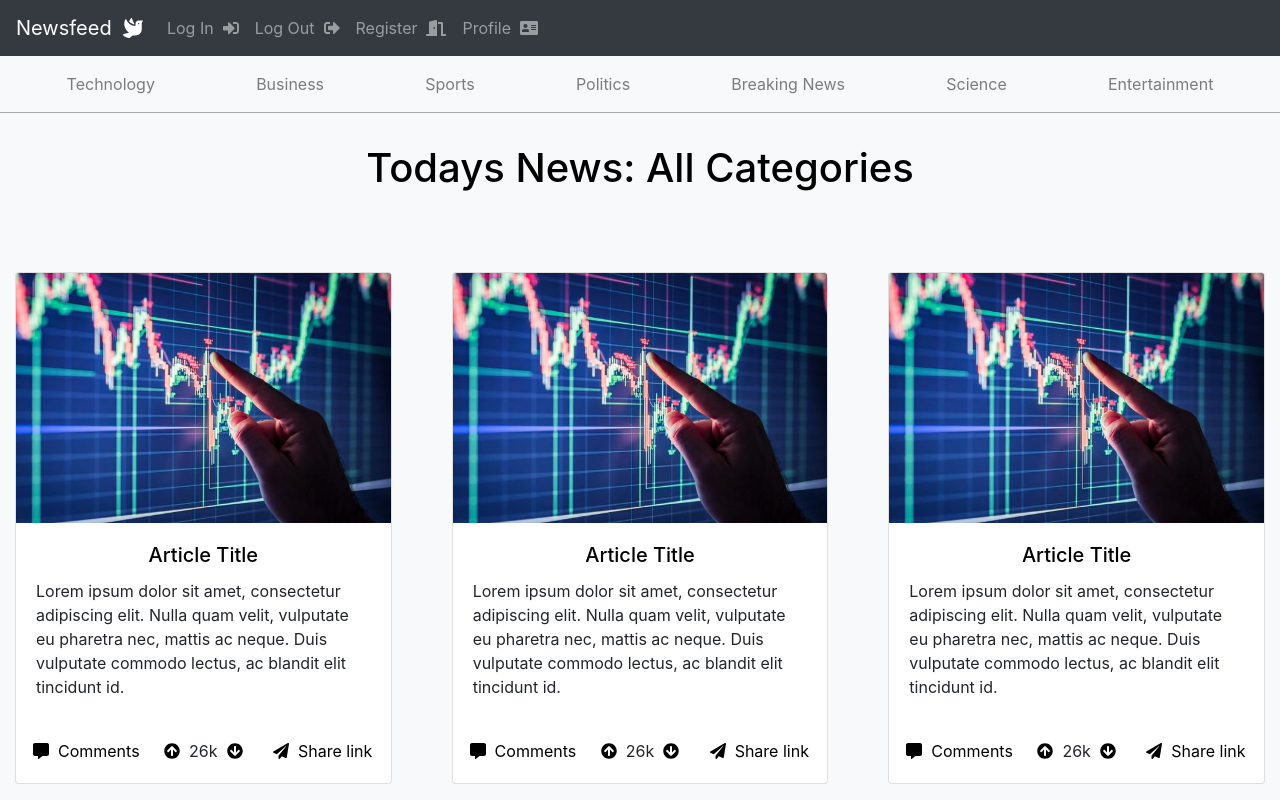
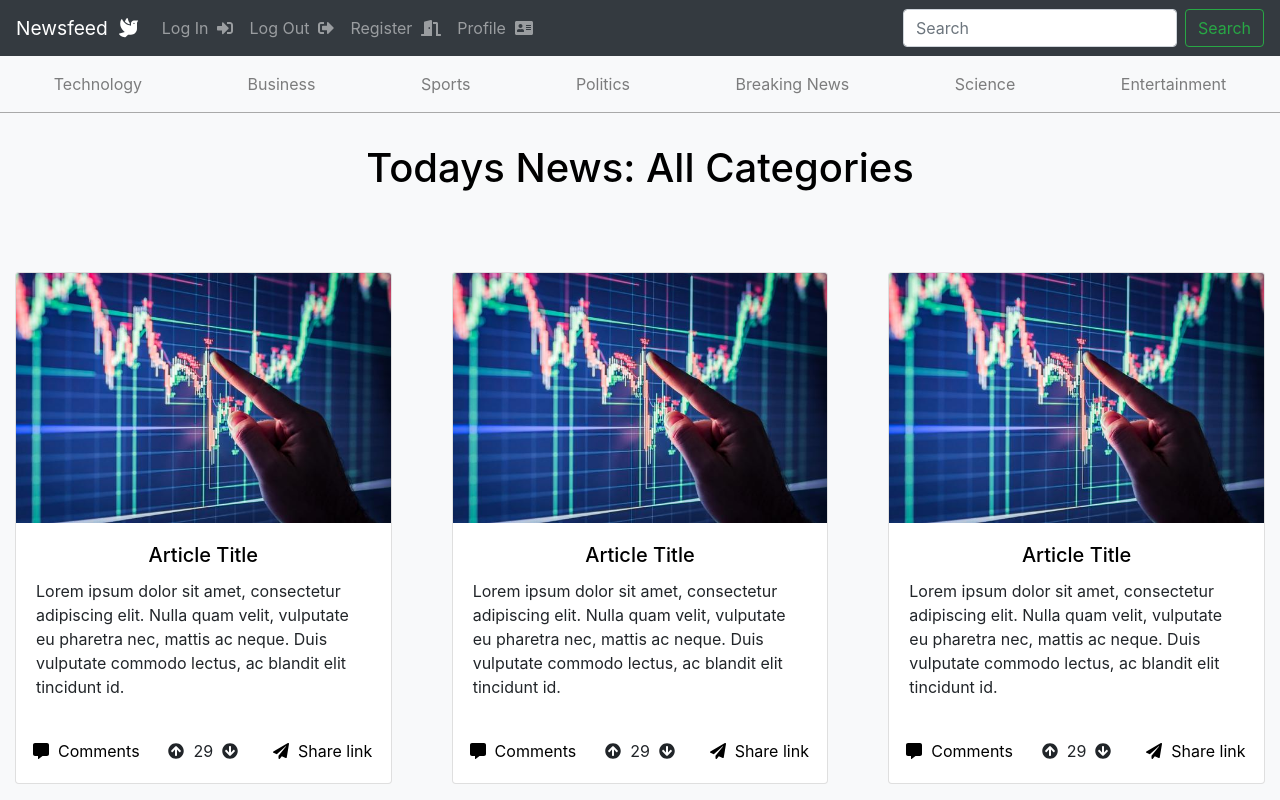
Before and after one commit to vikasham/newsfeed, a React (Create React App) app: page / in a window 1280 px wide. Shown: the top 800 px of the page. Built offline with nearby package versions, Linux system fonts and the light colour scheme.

Commit message:
added search bar, modularized nav bar code

```diff
--- a/src/components/ArticlePage.js
+++ b/src/components/ArticlePage.js
@@ -10,7 +10,23 @@ import {faCommentAlt, faArrowCircleUp, faArrowCircleDown, faPaperPlane, faUndo,
 import '../css/ArticlePage.css'
 
 class ArticlePage extends Component{
+  constructor(props) {
+    super(props);
+
+    this.state = { articlescore: 29}
+    this.increaseScore = this.increaseScore.bind(this);
+    this.decreaseScore = this.decreaseScore.bind(this);
+  }
+  increaseScore = (e) => {
+      this.setState({ articlescore: this.state.articlescore + 1 });
+      //increment article score member variable
+  };
+  decreaseScore = (e) => {
+      this.setState({ articlescore: this.state.articlescore - 1 });
+      //decrement article score member variable
+  };
   render(){
+    var score = this.state.articlescore;
     return(
       <div>
 
@@ -38,8 +54,8 @@ class ArticlePage extends Component{
                     &nbsp; <a  id="comments" href="/" data-toggle="modal" data-target="#commentsModal"><FontAwesomeIcon icon={faCommentAlt}/>&nbsp; Comments</a>
                   </div>
                   <div id="iconcol" class="col-sm-4">
-                    <a id="comments" href="/"><FontAwesomeIcon icon={faArrowCircleUp}/></a>&nbsp; 26k &nbsp;
-                    <a  id="comments" href="/"><FontAwesomeIcon icon={faArrowCircleDown}/>  </a>
+                    <a class="incdec" id="comments" onClick={this.increaseScore.bind(this)}><FontAwesomeIcon icon={faArrowCircleUp}/></a>&nbsp; {score} &nbsp;
+                    <a class="incdec" id="comments" onClick={this.decreaseScore.bind(this)}><FontAwesomeIcon icon={faArrowCircleDown}/>  </a>
                   </div>
                   <div id="iconcol" class="col-sm-4">
                     <a id="comments" href="/"data-toggle="modal" data-target="#shareModal"><FontAwesomeIcon icon={faPaperPlane}/>&nbsp; Share link</a>&nbsp;
--- a/src/components/ArticleThumbnail.js
+++ b/src/components/ArticleThumbnail.js
@@ -8,14 +8,30 @@ import SharePopup from './SharePopup'
 
 class Dash extends Component
 {
+  constructor(props) {
+    super(props);
+
+    this.state = { articlescore: 29}
+    this.increaseScore = this.increaseScore.bind(this);
+    this.decreaseScore = this.decreaseScore.bind(this);
+  }
+  increaseScore = (e) => {
+      this.setState({ articlescore: this.state.articlescore + 1 });
+      //increment article score member variable
+  };
+  decreaseScore = (e) => {
+      this.setState({ articlescore: this.state.articlescore - 1 });
+      //decrement article score member variable
+  };
   render(){
+    var score = this.state.articlescore;
     return(
       <div class="card">
-        <a href="/">
+        <a href="/articlepage">
           <img class="card-img-top" alt="article thumbnail" src={stock}/>
         </a>
         <div class="card-body">
-          <a href="/">
+          <a href="/articlepage">
             <h5 class="text-center card-title">Article Title</h5>
           </a>
           <p class="card-text">Lorem ipsum dolor sit amet, consectetur adipiscing elit. Nulla quam velit, vulputate eu pharetra nec, mattis ac neque. Duis vulputate commodo lectus, ac blandit elit tincidunt id.</p>
@@ -26,8 +42,8 @@ class Dash extends Component
             &nbsp; <a  id="commentstn" href="/" data-toggle="modal" data-target="#commentsModal"><FontAwesomeIcon icon={faCommentAlt}/>&nbsp; Comments</a>
           </div>
           <div id="iconcoltn" class="col-sm-4">
-            <a id="commentstn" href="/"><FontAwesomeIcon icon={faArrowCircleUp}/></a>&nbsp; 26k &nbsp;
-            <a  id="commentstn" href="/"><FontAwesomeIcon icon={faArrowCircleDown}/>  </a>
+            <a id="commentstn" onClick={this.increaseScore.bind(this)}><FontAwesomeIcon icon={faArrowCircleUp}/></a>&nbsp; {score} &nbsp;
+            <a id="commentstn" onClick={this.decreaseScore.bind(this)}><FontAwesomeIcon icon={faArrowCircleDown}/>  </a>
           </div>
           <div id="iconcoltn" class="col-sm-4">
             <a id="commentstn" href="/"data-toggle="modal" data-target="#shareModal"><FontAwesomeIcon icon={faPaperPlane}/>&nbsp; Share link</a>&nbsp;
--- a/src/components/NavigationBar.js
+++ b/src/components/NavigationBar.js
@@ -7,6 +7,7 @@ import 'bootstrap/dist/css/bootstrap.min.css';
 import 'bootstrap/dist/js/bootstrap.min.js';
 import '../css/NavigationBar.css'
 import TopicNav from './TopicNav'
+import TitleNav from './TitleNav'
 
 
 class NavigationBar extends Component
@@ -28,39 +29,7 @@ class NavigationBar extends Component
     return(
       <div id ="navbar">
         <div class="container-fluid fixed-top">
-        <div class="row">
-          <nav class="navbar navbar-expand-sm bg-dark navbar-dark w-100">
-                <div class="navbar-header">
-                  <div class="navbar-brand">Newsfeed &nbsp;
-                    <FontAwesomeIcon icon={faDove}/>
-                  </div>
-                </div>
-                <ul class="navbar-nav">
-                  <li class="nav-item">
-
-                    <div class="nav-link" data-toggle="modal" data-target="#myModal1">Log In &nbsp;
-                      <FontAwesomeIcon icon={faSignInAlt}/>
-                    </div>
-                  </li>
-                  <li class="nav-item">
-                    <div class="nav-link">Log Out &nbsp;
-                      <FontAwesomeIcon icon={faSignOutAlt}/>
-                    </div>
-                  </li>
-                  <li class="nav-item">
-                    <div class="nav-link" data-toggle="modal" data-target="#myModal2">Register &nbsp;
-                      <FontAwesomeIcon icon={faDoorOpen}/>
-                    </div>
-                  </li>
-                  <li class="nav-item">
-                      <div class="nav-link" >
-                      Profile &nbsp;<FontAwesomeIcon icon={faAddressCard}/>
-
-                      </div>
-                  </li>
-                </ul>
-              </nav>
-              </div>
+          <TitleNav />
           <TopicNav />
         </div>
         <div class="container">
--- a/src/components/Profile.js
+++ b/src/components/Profile.js
@@ -9,10 +9,23 @@ import '../css/Profile.css'
 
 
 class Profile extends Component{
+  constructor(props) {
+        super(props);
+        this.toggleClass= this.toggleClass.bind(this);
+        this.state = {
+            condition: true,
+        };
+    }
+
+  toggleClass() {
+    this.setState({
+      condition: !this.state.condition
+    });
+   };
   render(){
     return(
       <div id ="profilepage">
-        <div class="container-fluid fixed-top">
+        <div class="container-fluid fixed-top" id="navcontainer">
           <TitleNav />
         </div>
         <div class="jumbotron vertical-center" id ="profilepage">
@@ -22,7 +35,7 @@ class Profile extends Component{
               <FontAwesomeIcon icon={faUserCircle} size="8x"/>
               <br />
               <h1 class="display-3"><strong>Claire Powers</strong></h1>
-              <button type="button" class="btn btn-success btn-lg">Add Friend</button>
+              <button type="button" class= { this.state.condition ? "btn btn-success btn-lg" : "btn btn-danger btn-lg" } onClick={this.toggleClass} >{ this.state.condition ? "Add Friend" : "Remove Friend" }</button>
               <br /><br />
               <div class="container">
                 <div class="row justify-content-md-center">
--- a/src/components/SharePopup.js
+++ b/src/components/SharePopup.js
@@ -8,18 +8,12 @@ import {faPaperPlane} from '@fortawesome/free-solid-svg-icons'
 
 class SharePopup extends Component{
 
-  constructor(props) {
-    super(props);
-
-    this.state = { copySuccess: '' }
-  }
   copyToClipboard = (e) => {
       this.textArea.select();
       document.execCommand('copy');
       // This is just personal preference.
       // I prefer to not show the the whole text area selected.
       e.target.focus();
-      this.setState({ copySuccess: 'Copied!' });
     };
 
   render(){
--- a/src/components/TitleNav.js
+++ b/src/components/TitleNav.js
@@ -9,39 +9,46 @@ import '../css/NavigationBar.css'
 class TitleNav extends Component{
   render(){
     return(
-      <div class="row">
         <nav class="navbar navbar-expand-sm bg-dark navbar-dark w-100">
               <div class="navbar-header">
-                <div class="navbar-brand">Newsfeed &nbsp;
+                <a class="navbar-brand" href="/" id="logotitle">Newsfeed &nbsp;
                   <FontAwesomeIcon icon={faDove}/>
+                </a>
               </div>
-              </div>
-              <ul class="navbar-nav">
+              <button class="navbar-toggler" type="button" data-toggle="collapse" data-target="#navbarSupportedContent" aria-controls="navbarSupportedContent" aria-expanded="false" aria-label="Toggle navigation">
+                <span class="navbar-toggler-icon"></span>
+              </button>
+              <div class="collapse navbar-collapse" id="navbarText">
+                <ul class="navbar-nav mr-auto">
                   <li class="nav-item">
-
-                  <div class="nav-link" data-toggle="modal" data-target="#myModal1">Log In &nbsp;
+                    <a class="nav-link" data-toggle="modal" data-target="#myModal1">Log In &nbsp;
                       <FontAwesomeIcon icon={faSignInAlt}/>
-                  </div>
+                    </a>
                   </li>
                   <li class="nav-item">
-                  <div class="nav-link">Log Out &nbsp;
+                    <a class="nav-link">Log Out &nbsp;
                       <FontAwesomeIcon icon={faSignOutAlt}/>
-                  </div>
+                    </a>
                   </li>
                   <li class="nav-item">
-                  <div class="nav-link" data-toggle="modal" data-target="#myModal2">Register &nbsp;
+                    <a class="nav-link" data-toggle="modal" data-target="#myModal2">Register &nbsp;
                       <FontAwesomeIcon icon={faDoorOpen}/>
-                  </div>
+                    </a>
                   </li>
                   <li class="nav-item">
-                    <div class="nav-link" >
+                      <a class="nav-link" href="/profile">
                       Profile &nbsp;<FontAwesomeIcon icon={faAddressCard}/>
 
-                    </div>
+                      </a>
                   </li>
                 </ul>
+                </div>
+                  <form class="navbar-search form-inline my-2 my-lg-0 pull-right">
+                    <input class="form-control mr-sm-2" type="search" placeholder="Search" aria-label="Search" />
+                    <button class="btn btn-outline-success my-2 my-sm-0" type="submit">Search</button>
+                  </form>
+
             </nav>
-      </div>
     )
   }
 }
--- a/src/components/TopicNav.js
+++ b/src/components/TopicNav.js
@@ -11,31 +11,31 @@ class TopicNav extends Component{
         <nav class="navbar navbar-expand-sm bg-light navbar-light w-100" id="topics" >
             <ul class="navbar-nav nav-fill w-100">
               <li class="nav-item">
-                    <div class="nav-link">Technology
+                    <div id="topic" class="nav-link">Technology
                     </div>
                   </li>
                   <li class="nav-item">
-                    <div class="nav-link">Business
+                    <div id="topic" class="nav-link">Business
                     </div>
                   </li>
                   <li class="nav-item">
-                    <div class="nav-link">Sports
+                    <div id="topic" class="nav-link">Sports
                     </div>
                   </li>
                   <li class="nav-item">
-                    <div class="nav-link">Politics
+                    <div id="topic" class="nav-link">Politics
                     </div>
                   </li>
                   <li class="nav-item">
-                    <div class="nav-link">Breaking News
+                    <div id="topic" class="nav-link">Breaking News
                     </div>
                   </li>
                   <li class="nav-item">
-                    <div class="nav-link">Science
+                    <div id="topic" class="nav-link">Science
                     </div>
                   </li>
                   <li class="nav-item">
-                    <div class="nav-link">Entertainment
+                    <div id="topic" class="nav-link">Entertainment
                     </div>
                   </li>
             </ul>
--- a/src/css/ArticlePage.css
+++ b/src/css/ArticlePage.css
@@ -4,6 +4,9 @@ hr.style1{
 
 a{
   text-decoration: none;
+}
+#comments a:hover{
+	color: royalblue;
 }
 #articleTitle{
   font-size: 42pt;
--- a/src/css/ArticleThumbnail.css
+++ b/src/css/ArticleThumbnail.css
@@ -11,3 +11,7 @@ a{
   padding-left: 0;
   padding-right: 0;
 }
+
+#commentstn a:hover{
+	color: royalblue;
+}
--- a/src/css/NavigationBar.css
+++ b/src/css/NavigationBar.css
@@ -5,3 +5,19 @@
 #profilelink{
   text-decoration: none;
 }
+
+#topic:hover{
+  font-weight: 500;
+}
+
+.navlink{
+  text-decoration: none;
+}
+
+a{
+    font-size: 1em !important;
+}
+
+#logotitle{
+  font-size: 1.2em !important;
+}
--- a/src/css/Profile.css
+++ b/src/css/Profile.css
@@ -1,4 +1,7 @@
-
+.container-fluid{
+  padding-left: 0;
+  padding-right: 0;
+}
 .jumbotron {
   position: absolute;
   height: 120%;
```
Lines whose indentation alone changed are shown as unchanged.
